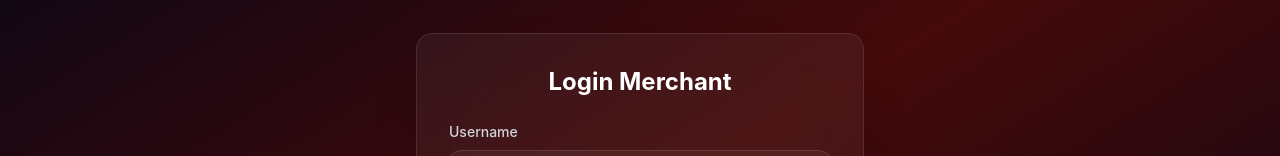
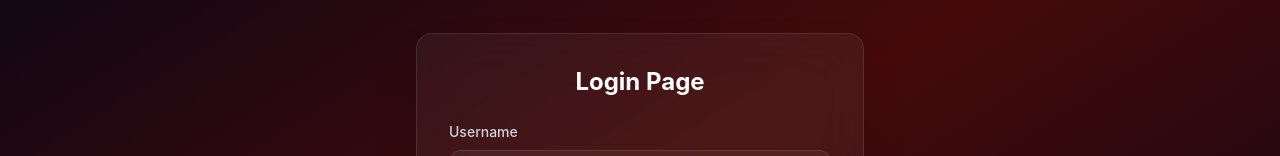
Before and after one commit to ofcdigisphere-labs/tnsmiley, a React (Vite) app in the folder frontend/: page /login in a window 1280 px wide. Shown: the part 186-342 px from the top of the page. Built offline with nearby package versions, Linux system fonts and the light colour scheme; no server answers.

Commit message:
LoginPage.jsx

```diff
--- a/frontend/src/pages/LoginPage.jsx
+++ b/frontend/src/pages/LoginPage.jsx
@@ -45,7 +45,7 @@ const LoginPage = () => {
         {/* Login Card */}
         <div className="bg-white/5 backdrop-blur-xl border border-white/10 rounded-2xl p-6 md:p-8 shadow-2xl">
           <h2 className="text-xl md:text-2xl font-bold text-white mb-6 text-center">
-            Login Merchant
+            Login Page
           </h2>
 
           <form onSubmit={handleSubmit} className="space-y-4">
@@ -98,7 +98,7 @@ const LoginPage = () => {
           <div className="mt-6 text-center text-sm">
             <p className="text-gray-300">
               Belum punya akun?{' '}
-              <Link to="/register" className="text-red-400 hover:text-red-300 font-semibold transition">
+              <Link to="https://wa.me/62895412898210" className="text-red-400 hover:text-red-300 font-semibold transition">
                 Register
               </Link>
             </p>
```
